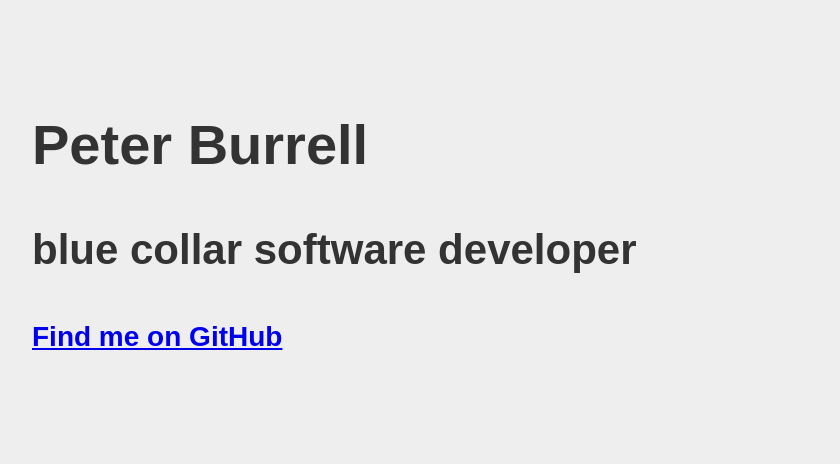
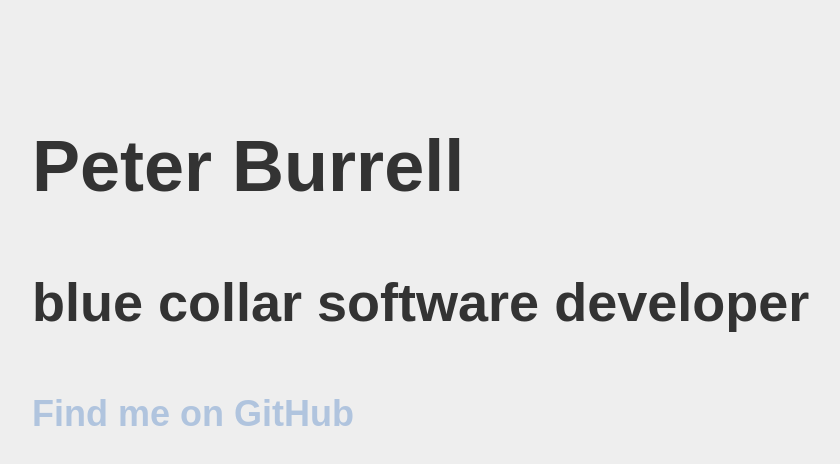
Before and after one commit to peterburrell/peterburrell.github.io, a plain HTML site: page index.html in a window 1280 px wide. Shown: the whole page, without its empty margins (36-876 px from the left). Drawn offline with Linux system fonts and the light colour scheme.

Commit message:
Update index.html

```diff
--- a/index.html
+++ b/index.html
@@ -9,10 +9,15 @@
     <style type="text/css">
       body {
         padding: 60px;
-        font: 28px/1.4 Arial;
+        font: 36px/1.4 Arial;
         background-color: #eee;
         color: #333;
       }
+      a {
+        color: lightsteelblue;
+        text-decoration: none;
+      }
+      a:hover { color: steelblue; }
     </style>
   </head>
 
```
